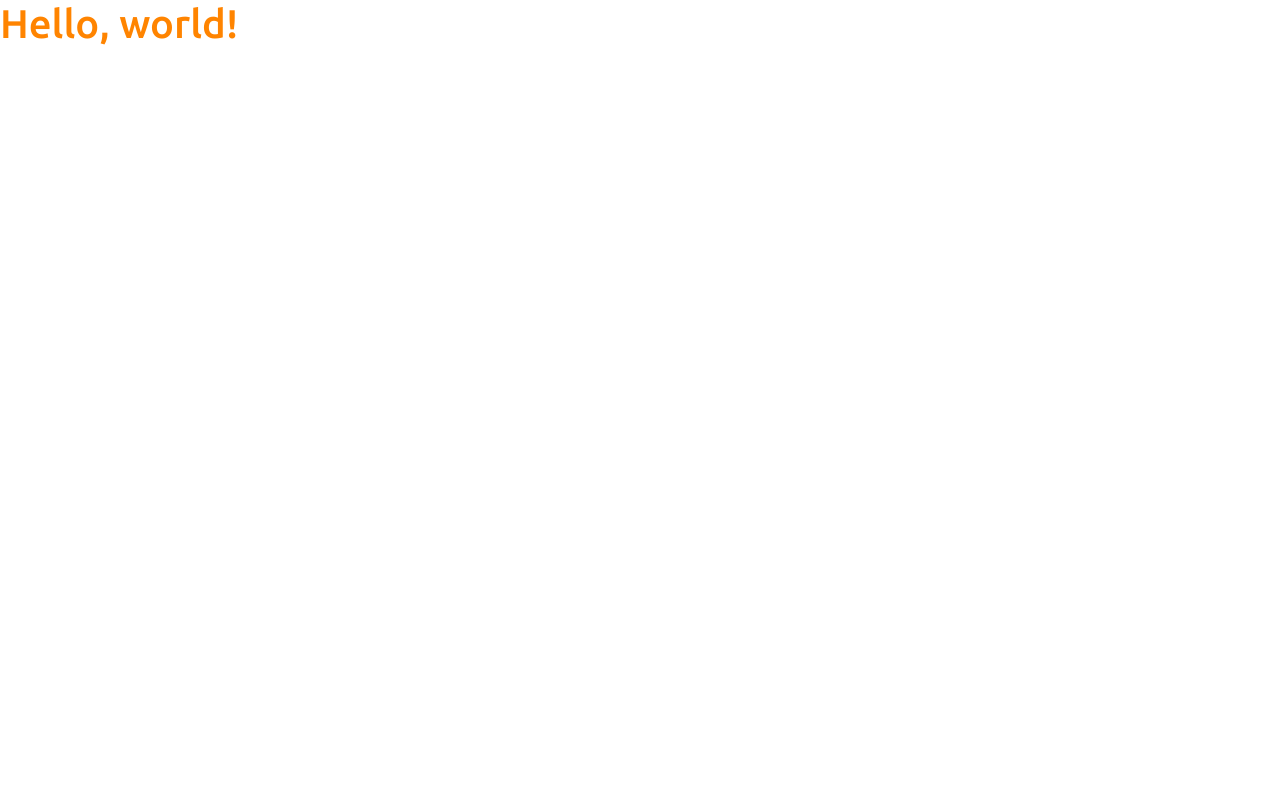
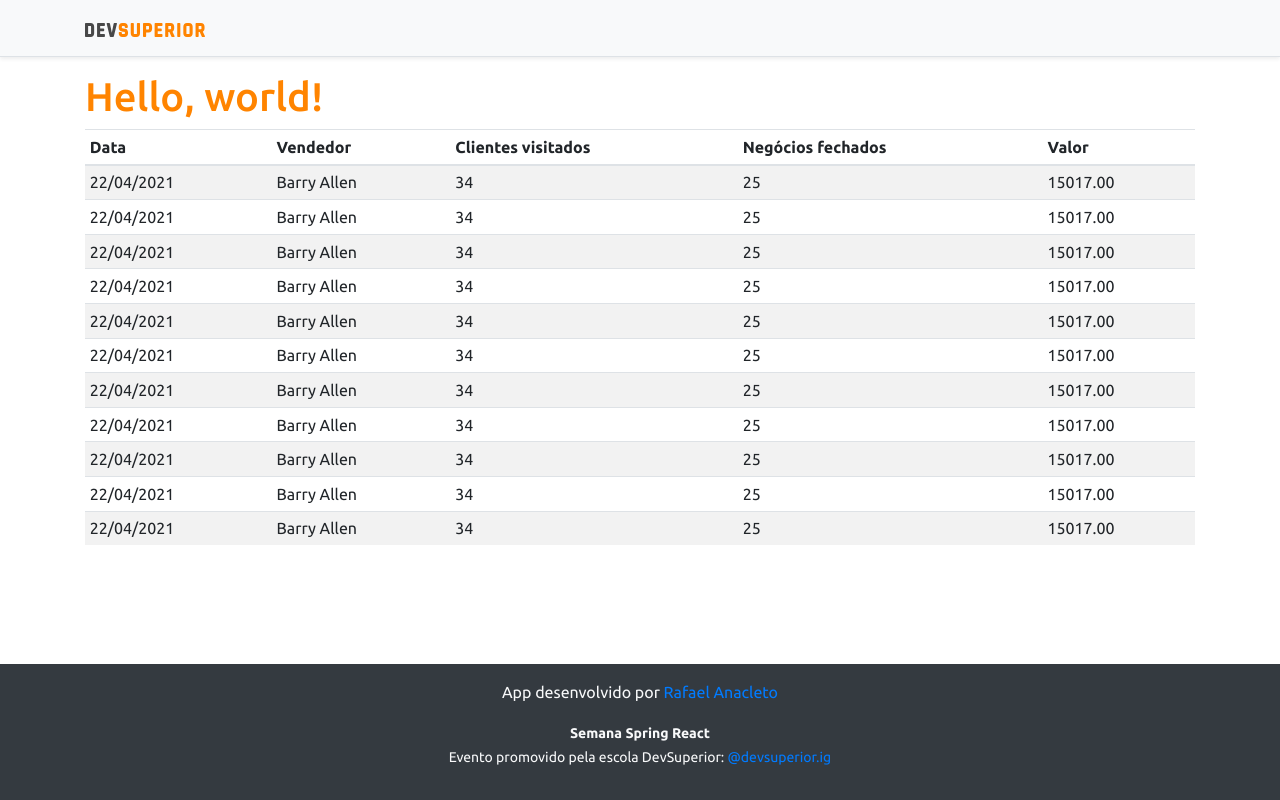
Before and after one commit to anacleto616/ds-vendas, a React (Create React App) app in the folder frontend/: page / in a window 1280 px wide. Built offline with nearby package versions, Linux system fonts and the light colour scheme.

Commit message:
Basic static components

```diff
--- a/frontend/src/App.tsx
+++ b/frontend/src/App.tsx
@@ -1,8 +1,18 @@
+import DataTable from "components/DataTable";
+import Footer from "components/Footer";
+import NavBar from "components/NavBar";
+
 function App() {
   return (
-    <div>
-      <h1 className="text-primary">Hello, world!</h1>
-    </div>
+    <>
+      <NavBar />
+      <div className="container">
+        <h1 className="text-primary">Hello, world!</h1>
+        <DataTable />
+      </div>
+
+      <Footer />
+    </>
   );
 }
 
--- /dev/null
+++ b/frontend/src/components/DataTable/index.tsx
@@ -0,0 +1,98 @@
+const DataTable = () => {
+  return (
+    <div className="table-responsive">
+      <table className="table table-striped table-sm">
+        <thead>
+          <tr>
+            <th>Data</th>
+            <th>Vendedor</th>
+            <th>Clientes visitados</th>
+            <th>Negócios fechados</th>
+            <th>Valor</th>
+          </tr>
+        </thead>
+        <tbody>
+          <tr>
+            <td>22/04/2021</td>
+            <td>Barry Allen</td>
+            <td>34</td>
+            <td>25</td>
+            <td>15017.00</td>
+          </tr>
+          <tr>
+            <td>22/04/2021</td>
+            <td>Barry Allen</td>
+            <td>34</td>
+            <td>25</td>
+            <td>15017.00</td>
+          </tr>
+          <tr>
+            <td>22/04/2021</td>
+            <td>Barry Allen</td>
+            <td>34</td>
+            <td>25</td>
+            <td>15017.00</td>
+          </tr>
+          <tr>
+            <td>22/04/2021</td>
+            <td>Barry Allen</td>
+            <td>34</td>
+            <td>25</td>
+            <td>15017.00</td>
+          </tr>
+          <tr>
+            <td>22/04/2021</td>
+            <td>Barry Allen</td>
+            <td>34</td>
+            <td>25</td>
+            <td>15017.00</td>
+          </tr>
+          <tr>
+            <td>22/04/2021</td>
+            <td>Barry Allen</td>
+            <td>34</td>
+            <td>25</td>
+            <td>15017.00</td>
+          </tr>
+          <tr>
+            <td>22/04/2021</td>
+            <td>Barry Allen</td>
+            <td>34</td>
+            <td>25</td>
+            <td>15017.00</td>
+          </tr>
+          <tr>
+            <td>22/04/2021</td>
+            <td>Barry Allen</td>
+            <td>34</td>
+            <td>25</td>
+            <td>15017.00</td>
+          </tr>
+          <tr>
+            <td>22/04/2021</td>
+            <td>Barry Allen</td>
+            <td>34</td>
+            <td>25</td>
+            <td>15017.00</td>
+          </tr>
+          <tr>
+            <td>22/04/2021</td>
+            <td>Barry Allen</td>
+            <td>34</td>
+            <td>25</td>
+            <td>15017.00</td>
+          </tr>
+          <tr>
+            <td>22/04/2021</td>
+            <td>Barry Allen</td>
+            <td>34</td>
+            <td>25</td>
+            <td>15017.00</td>
+          </tr>
+        </tbody>
+      </table>
+    </div>
+  );
+};
+
+export default DataTable;
--- /dev/null
+++ b/frontend/src/components/Footer/index.tsx
@@ -0,0 +1,34 @@
+const Footer = () => {
+  return (
+    <footer className="footer mt-auto py-3 bg-dark">
+      <div className="container">
+        <p className="text-light">
+          App desenvolvido por{" "}
+          <a
+            href="https://github.com/anacleto616"
+            target="_blank"
+            rel="noreferrer"
+          >
+            Rafael Anacleto
+          </a>
+        </p>
+        <p className="text-light">
+          <small>
+            <strong>Semana Spring React</strong>
+            <br />
+            Evento promovido pela escola DevSuperior:{" "}
+            <a
+              href="https://instagram.com/devsuperior.ig"
+              target="_blank"
+              rel="noreferrer"
+            >
+              @devsuperior.ig
+            </a>
+          </small>
+        </p>
+      </div>
+    </footer>
+  );
+};
+
+export default Footer;
--- /dev/null
+++ b/frontend/src/components/NavBar/index.tsx
@@ -0,0 +1,15 @@
+import ImgDsDark from "../../assets/img/ds_dark.svg";
+
+const NavBar = () => {
+  return (
+    <div className="d-flex flex-column flex-md-row align-items-center p-3 px-md-4 mb-3 bg-light border-bottom shadow-sm">
+      <div className="container">
+        <nav className="my-2 my-md-0 mr-md-3">
+          <img src={ImgDsDark} alt="DevSuperior" width="120" />
+        </nav>
+      </div>
+    </div>
+  );
+};
+
+export default NavBar;
```
Also changed, not shown: frontend/src/assets/img/ds_dark.svg (added).
